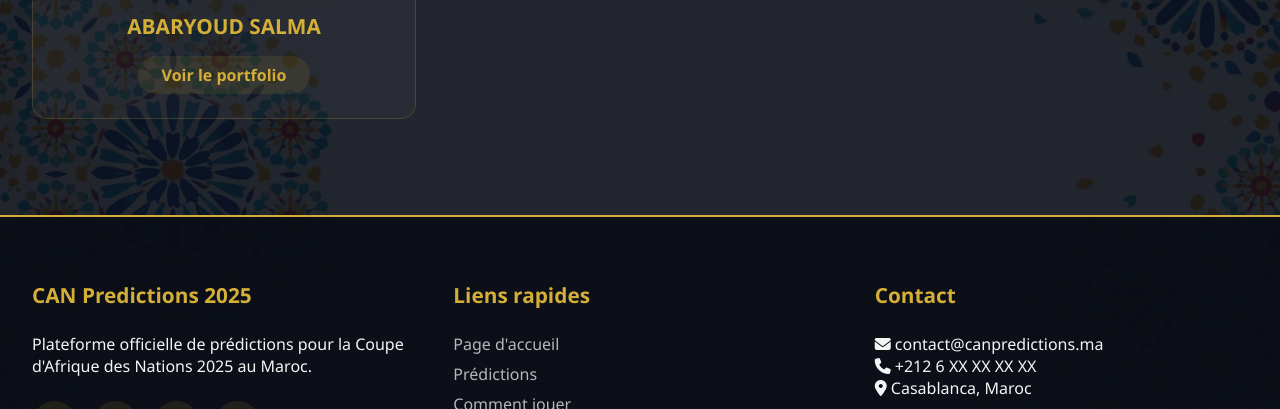
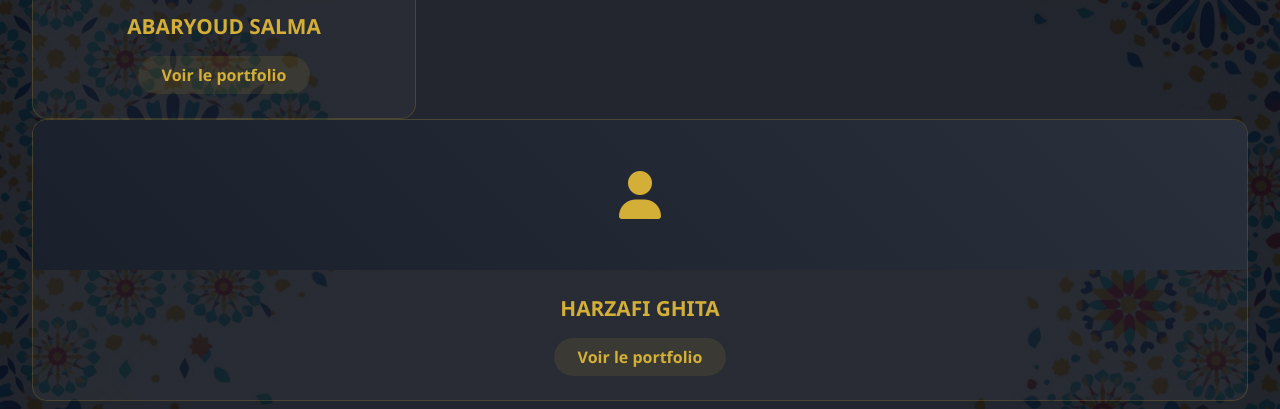
Before and after one commit to HIBA997UGU/can_2025, a plain HTML site: page percis.html in a window 1280 px wide. Shown: the part 3490-3899 px from the top of the page. Drawn offline with nearby package versions, Linux system fonts and the light colour scheme.

Commit message:
ajouter portfolio ghita

```diff
--- a/percis.html
+++ b/percis.html
@@ -421,6 +421,15 @@
                 </div>
             </div>
         </div>
+<div class="portfolio-card">
+                <div class="card-image">
+                    <i class="fas fa-user"></i>
+                </div>
+                <div class="card-content">
+                    <h3 class="card-title">HARZAFI GHITA</h3>
+                    <a href="https://ghitaharzafi.github.io/" class="portfolio-link">Voir le portfolio</a>
+                </div>
+            </div>
     </section>
 
     <!-- Footer -->
```
